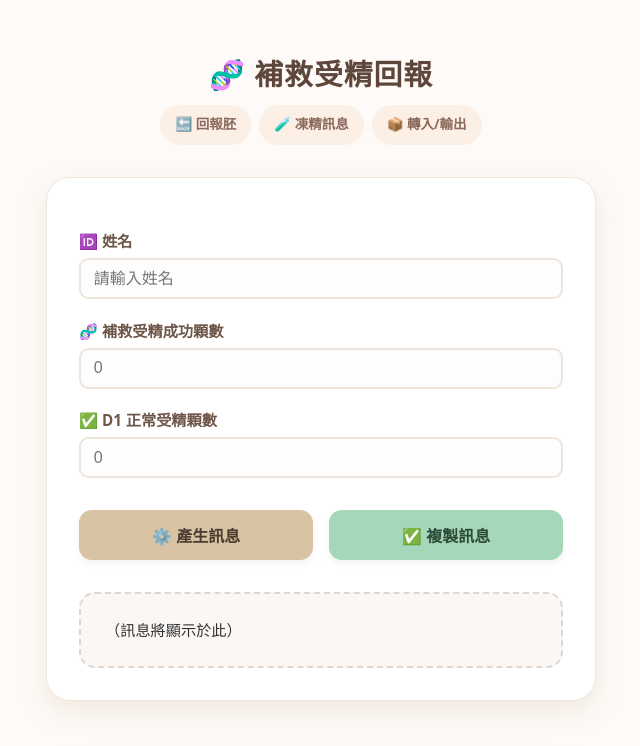
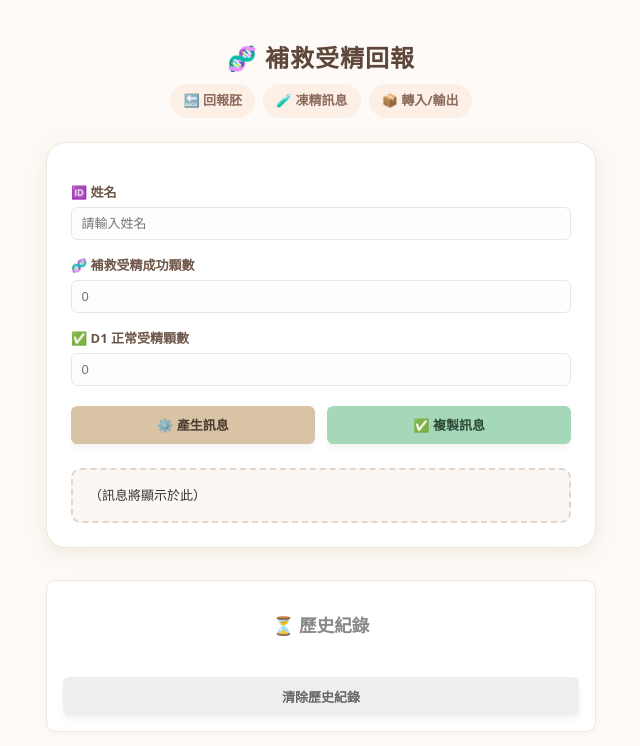
Before and after one commit to ZT0121/embryo_message, a plain HTML site: page rescueICSI.html in a window 1280 px wide. Shown: the top 746 px of the page, without its empty margins (319-959 px from the left). Drawn offline with Linux system fonts and the light colour scheme.

Commit message:
Update rescueICSI.html

```diff
--- a/rescueICSI.html
+++ b/rescueICSI.html
@@ -25,12 +25,12 @@
     /* 全域設定 - 與首頁統一 */
     body {
       font-family: "Noto Sans TC", system-ui, -apple-system, sans-serif;
-      font-size: 15px;
+      font-size: 13px;
       background-color: #fdfaf7;
       color: #4b3b30;
       margin: 0;
-      padding: 2rem 1rem;
-      line-height: 1.6;
+      padding: 1.5rem 1rem;
+      line-height: 1.5;
     }
 
     .container {
@@ -40,9 +40,9 @@
 
     .card {
       background-color: #ffffff;
-      padding: 2rem;
-      border-radius: 1.5rem;
-      box-shadow: 0 10px 25px rgba(216, 195, 165, 0.3);
+      padding: 1.5rem;
+      border-radius: 1.2rem;
+      box-shadow: 0 5px 20px rgba(216, 195, 165, 0.3);
       border: 1px solid #f0e6dc;
     }
 
@@ -51,14 +51,14 @@
       margin-bottom: 0.5rem;
       color: #5e473a;
       font-weight: 800;
-      font-size: 1.8rem;
+      font-size: 1.5rem;
       letter-spacing: 1px;
     }
 
     /* 導航區塊 */
     .nav {
       text-align: center;
-      margin-bottom: 2rem;
+      margin-bottom: 1.5rem;
       display: flex;
       justify-content: center;
       gap: 0.5rem;
@@ -68,39 +68,39 @@
     .nav-btn {
       display: inline-flex;
       align-items: center;
-      padding: 8px 14px;
+      padding: 6px 12px;
       background-color: #fcefe6;
       color: #8c6b5d;
       border-radius: 20px;
       text-decoration: none;
       font-weight: bold;
-      font-size: 0.9em;
+      font-size: 13px;
       transition: all 0.3s ease;
       border: 1px solid transparent;
     }
 
     .nav-btn:hover {
       background-color: #f3d7c3;
-      transform: translateY(-2px);
-      box-shadow: 0 4px 6px rgba(0,0,0,0.05);
+      transform: translateY(-1px);
+      box-shadow: 0 2px 4px rgba(0,0,0,0.05);
     }
 
     /* 表單元件 */
     label {
       display: block;
-      margin-top: 1.2rem;
+      margin-top: 1rem;
       margin-bottom: 0.3rem;
       font-weight: 700;
       color: #6d5648;
-      font-size: 0.95rem;
+      font-size: 13px;
     }
 
     input {
       width: 100%;
-      padding: 0.6rem 0.8rem;
-      border-radius: 0.6rem;
-      border: 2px solid #eee5dd;
-      font-size: 1rem;
+      padding: 0.5rem 0.6rem;
+      border-radius: 0.4rem;
+      border: 1px solid #eee5dd;
+      font-size: 13px;
       background-color: #fdfdfd;
       transition: all 0.2s;
       box-sizing: border-box;
@@ -109,15 +109,15 @@
     input:focus {
       outline: none;
       border-color: #d8c3a5;
-      box-shadow: 0 0 0 4px rgba(216, 195, 165, 0.2);
+      box-shadow: 0 0 0 3px rgba(216, 195, 165, 0.3);
       background-color: #fff;
     }
 
     /* 按鈕 */
     .btn-group {
       display: flex;
-      gap: 1rem;
-      margin-top: 2rem;
+      gap: 0.8rem;
+      margin-top: 1.2rem;
     }
 
     button {
@@ -125,9 +125,9 @@
       background-color: #d8c3a5;
       color: #4b3b30;
       border: none;
-      padding: 0.8rem 1rem;
-      border-radius: 0.8rem;
-      font-size: 1rem;
+      padding: 0.6rem 1rem;
+      border-radius: 0.4rem;
+      font-size: 13px;
       font-weight: bold;
       cursor: pointer;
       transition: all 0.2s cubic-bezier(0.4, 0, 0.2, 1);
@@ -136,44 +136,44 @@
 
     button:hover {
       background-color: #cbb08e;
-      transform: translateY(-2px);
-      box-shadow: 0 6px 12px rgba(0,0,0,0.1);
+      transform: translateY(-1px);
+      box-shadow: 0 2px 5px rgba(0,0,0,0.1);
     }
 
     /* 輸出區塊 */
     #output {
-      margin-top: 2rem;
-      padding: 1.5rem;
+      margin-top: 1.5rem;
+      padding: 1rem;
       background: #faf7f5;
       border: 2px dashed #e0d6cd;
-      border-radius: 1rem;
+      border-radius: 0.6rem;
       white-space: pre-wrap;
-      font-size: 0.95rem;
+      font-size: 13px;
       color: #333;
     }
 
     /* 歷史紀錄區塊 */
     #history {
-      margin-top: 3rem;
+      margin-top: 2rem;
       background-color: #fff;
-      padding: 1.5rem;
-      border-radius: 1rem;
+      padding: 1rem;
+      border-radius: 0.6rem;
       border: 1px solid #f0e6dc;
-      box-shadow: 0 4px 15px rgba(0,0,0,0.03);
+      box-shadow: 0 2px 10px rgba(0,0,0,0.03);
     }
 
     .history-message {
       white-space: pre-wrap;
       word-break: break-word;
       line-height: 1.6;
-      font-size: 0.9rem;
+      font-size: 13px;
       color: #555;
     }
 
     /* 手機版適配 */
     @media (max-width: 480px) {
-      .card { padding: 1.5rem 1rem; }
-      h1 { font-size: 1.5rem; }
+      .card { padding: 1.2rem 1rem; }
+      h1 { font-size: 1.4rem; }
     }
   </style>
 </head>
@@ -207,9 +207,9 @@
   </div>
 
   <div id="history">
-    <h2 style="font-size: 1.1rem; margin-bottom: 1rem; text-align: center; color: #888;">⏳ 歷史紀錄</h2>
-    <ul id="historyList" style="list-style:none; padding-left:0; display: flex; flex-direction: column-reverse; gap: 1rem;"></ul>
-    <button onclick="clearHistory()" style="margin-top: 1rem; background-color: #eee; color:#666; width: 100%;">清除歷史紀錄</button>
+    <h2 style="font-size: 1.1rem; margin-bottom: 0.8rem; text-align: center; color: #888;">⏳ 歷史紀錄</h2>
+    <ul id="historyList" style="list-style:none; padding-left:0; display: flex; flex-direction: column-reverse; gap: 0.8rem;"></ul>
+    <button onclick="clearHistory()" style="margin-top: 0.8rem; background-color: #eee; color:#666; width: 100%;">清除歷史紀錄</button>
   </div>
 </div>
 
@@ -266,8 +266,8 @@
       const li = document.createElement('li');
       // 歷史紀錄樣式優化
       li.style.border = '1px solid #eee';
-      li.style.padding = '1rem';
-      li.style.borderRadius = '0.8rem';
+      li.style.padding = '0.8rem';
+      li.style.borderRadius = '0.4rem';
       li.style.backgroundColor = '#fafafa';
       li.style.boxShadow = '0 2px 4px rgba(0,0,0,0.02)';
       li.style.display = 'flex';
@@ -283,8 +283,9 @@
       copyBtn.style.alignSelf = 'flex-end';
       copyBtn.style.marginTop = '0';
       copyBtn.style.padding = '0.4rem 0.8rem';
-      copyBtn.style.fontSize = '0.85rem';
+      copyBtn.style.fontSize = '12px';
       copyBtn.style.backgroundColor = '#e0d6cd';
+      copyBtn.style.flex = 'none';
 
       copyBtn.onclick = () => {
         const hidden = document.getElementById('hiddenCopy');
```
